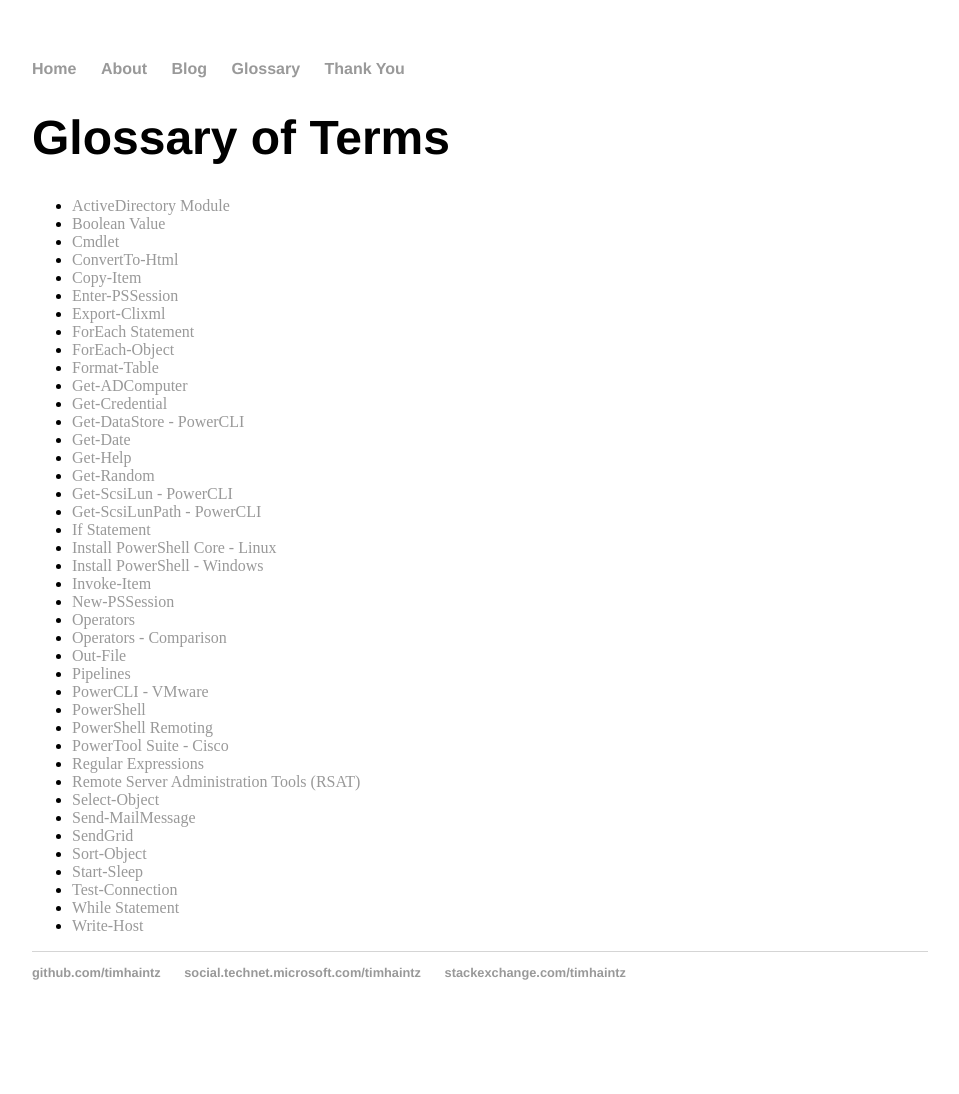
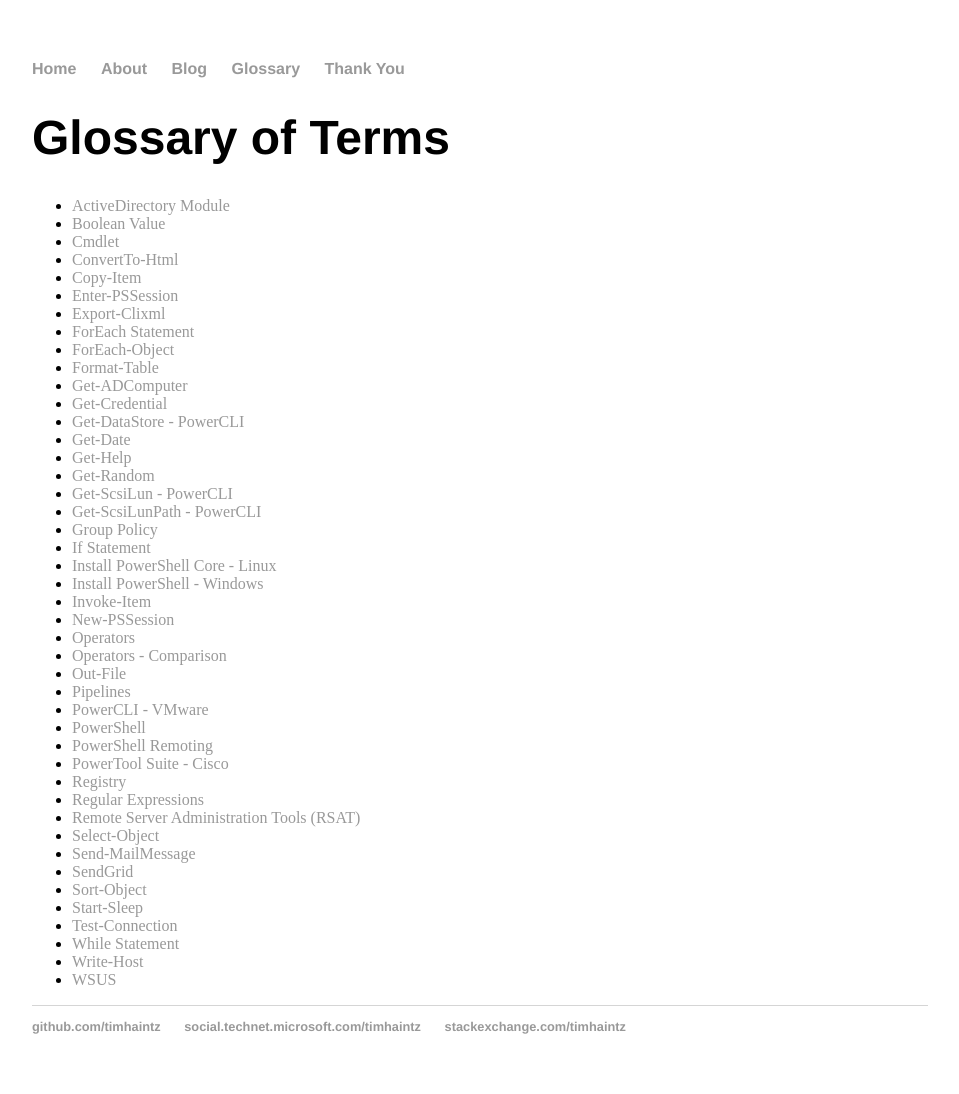
Before and after one commit to timhaintz/timhaintz.github.io, a Jekyll site: the page built from glossary/index.md, in a window 1280 px wide. Shown: the whole page, without its empty margins (160-1119 px from the left). Built offline with Jekyll 4.4.1, drawn with Linux system fonts in a browser that asks for light colours; before the commit the page ends 1040 px from its top, so only the background shows below that.

Commit message:
Update index.md

```diff
--- a/glossary/index.md
+++ b/glossary/index.md
@@ -23,6 +23,7 @@
 * [Get-Random](https://docs.microsoft.com/en-us/powershell/module/microsoft.powershell.utility/get-random?view=powershell-6)
 * [Get-ScsiLun - PowerCLI](https://code.vmware.com/docs/6702/cmdlet-reference#/doc/Get-ScsiLun.html)
 * [Get-ScsiLunPath - PowerCLI](https://code.vmware.com/docs/6702/cmdlet-reference#/doc/Get-ScsiLunPath.html)
+* [Group Policy](https://msdn.microsoft.com/en-us/library/ee663280(v=vs.85).aspx)
 * [If Statement](https://docs.microsoft.com/en-us/powershell/module/microsoft.powershell.core/about/about_if?view=powershell-6)
 * [Install PowerShell Core - Linux](https://docs.microsoft.com/en-us/powershell/scripting/setup/installing-powershell-core-on-linux?view=powershell-6)
 * [Install PowerShell - Windows](https://docs.microsoft.com/en-us/powershell/scripting/setup/installing-windows-powershell?view=powershell-6)
@@ -36,6 +37,7 @@
 * [PowerShell](https://docs.microsoft.com/en-us/powershell/scripting/powershell-scripting?view=powershell-6)
 * [PowerShell Remoting](https://docs.microsoft.com/en-us/powershell/scripting/core-powershell/running-remote-commands?view=powershell-6#windows-powershell-remoting)
 * [PowerTool Suite - Cisco](https://communities.cisco.com/docs/DOC-37154)
+* [Registry](https://msdn.microsoft.com/en-us/library/windows/desktop/ms724871(v=vs.85).aspx)
 * [Regular Expressions](https://docs.microsoft.com/en-us/powershell/module/microsoft.powershell.core/about/about_regular_expressions?view=powershell-6)
 * [Remote Server Administration Tools (RSAT)](https://support.microsoft.com/en-au/help/2693643/remote-server-administration-tools-rsat-for-windows-operating-systems)
 * [Select-Object](https://docs.microsoft.com/en-us/powershell/module/microsoft.powershell.utility/select-object?view=powershell-6)
@@ -46,3 +48,4 @@
 * [Test-Connection](https://docs.microsoft.com/en-us/powershell/module/microsoft.powershell.management/test-connection?view=powershell-6)
 * [While Statement](https://docs.microsoft.com/en-us/powershell/module/microsoft.powershell.core/about/about_while?view=powershell-6)
 * [Write-Host](https://docs.microsoft.com/en-us/powershell/module/microsoft.powershell.utility/write-host?view=powershell-6)
+* [WSUS](https://docs.microsoft.com/en-us/windows-server/administration/windows-server-update-services/get-started/windows-server-update-services-wsus)
```
